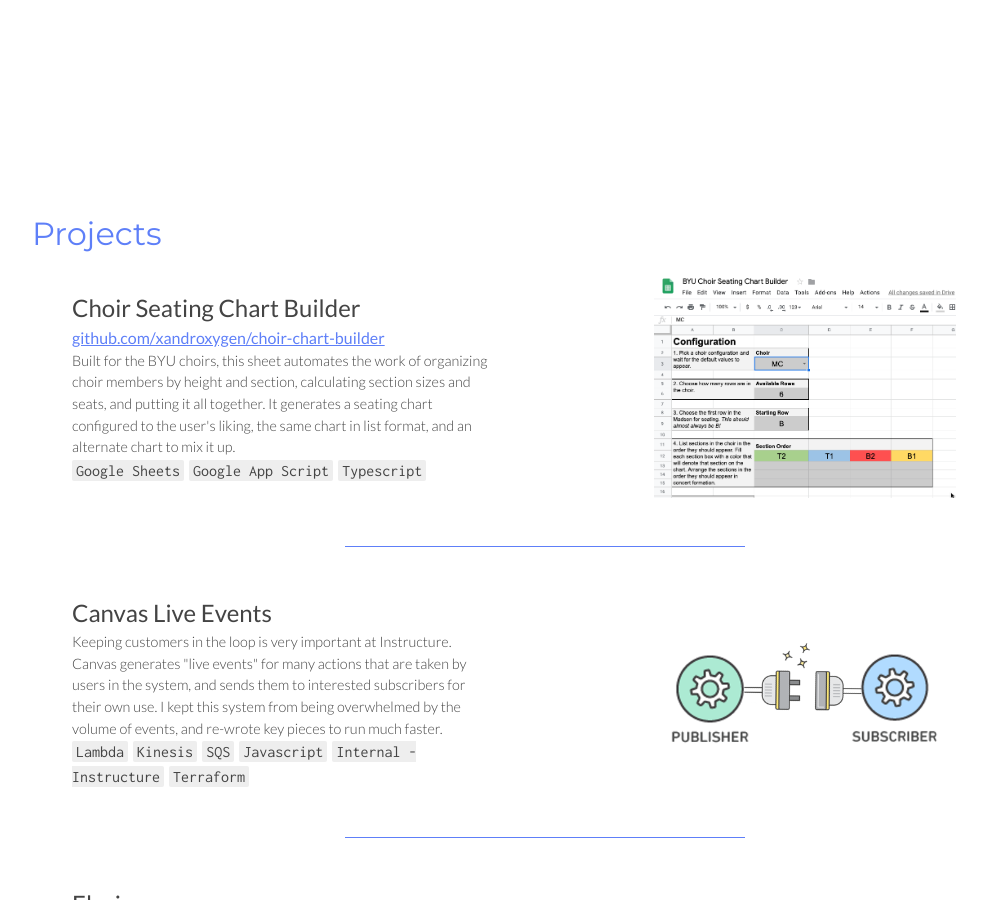
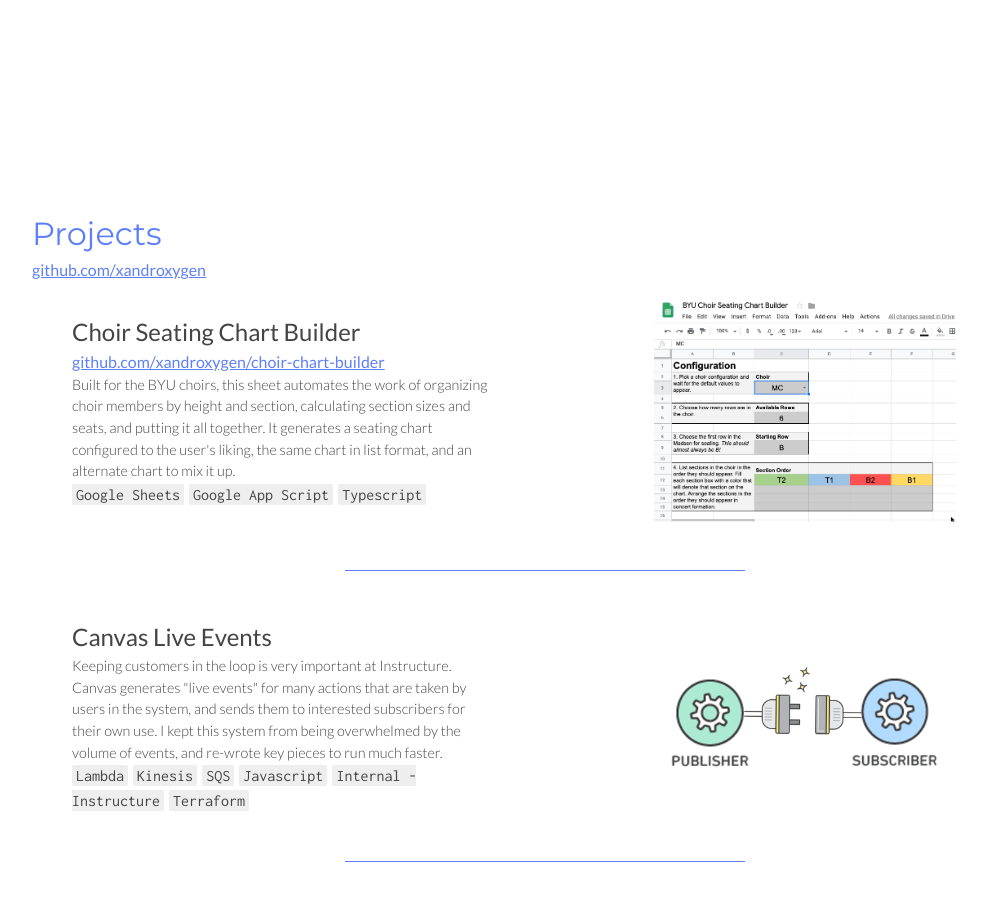
Before and after one commit to xandroxygen/xandroxygen.github.io, a Jekyll site: the page built from index.html, in a window 1280 px wide and 900 px high, scrolled down 1448 px. Shown: the whole window, without its empty margins (160-1147 px from the left). Built offline with Jekyll 4.4.1, drawn with Linux system fonts in a browser that asks for light colours.

Commit message:
link to github page

```diff
--- a/_includes/projects.html
+++ b/_includes/projects.html
@@ -1,5 +1,10 @@
 <section class="projects">
-  <h3>Projects</h3>
+  <h3>
+    Projects
+  </h3>
+  <a target="_blank" href="https://github.com/xandroxygen"
+    >github.com/xandroxygen</a
+  >
   <ul>
     {% for project in site.data.projects.images %}
     <li>
```
